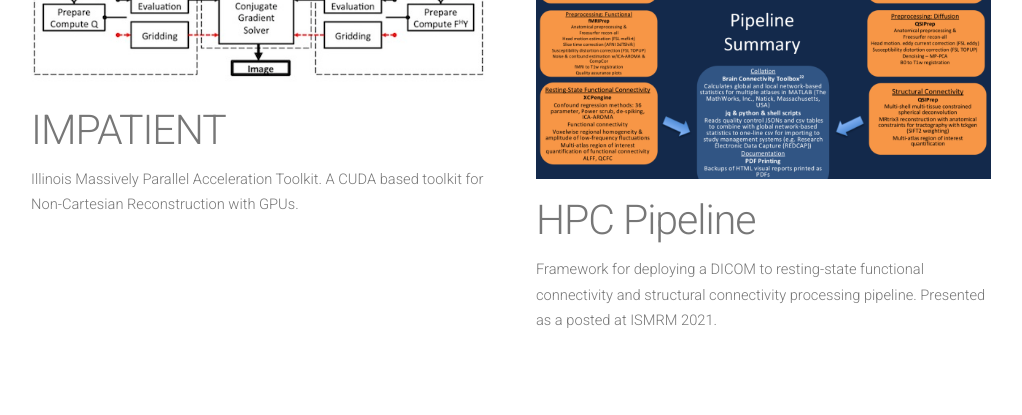
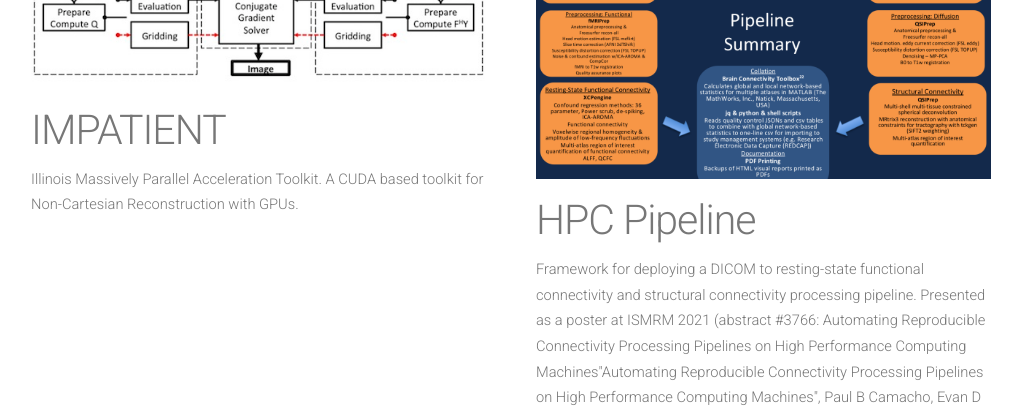
Before and after one commit to pcamach2/mrfil.github.io, a Jekyll site: the page built from index.html, in a window 1280 px wide and 1400 px high, scrolled down 1810 px. Shown: the top 415 px of the window, without its empty margins (129-1151 px from the left). Built offline with Jekyll 4.4.1, drawn with Linux system fonts in a browser that asks for light colours; nearby versions of some CDN libraries; library files that are not in the unit come from our copies; the list of posts is cut into pages by our own code; some of the changed text lies outside the part shown.

Commit message:
Added RecoIL and ISMRM abstract info for Pipeline-HPC
Citation for RecoIL needed?

```diff
--- a/index.html
+++ b/index.html
@@ -68,9 +68,26 @@
 					<header>
 						<h2>HPC Pipeline</h2>
 					</header>
-					<p>Framework for deploying a DICOM to resting-state functional connectivity and structural connectivity processing pipeline. Presented as a posted at ISMRM 2021.</p>
+					<p>Framework for deploying a DICOM to resting-state functional connectivity and structural connectivity processing pipeline. Presented as a poster at ISMRM 2021 (abstract #3766: Automating Reproducible Connectivity Processing Pipelines on High Performance Computing Machines"Automating Reproducible Connectivity Processing Pipelines on High Performance Computing Machines", Paul B Camacho, Evan D Anderson, Hillary Schwarb, Aaron T Anderson, Tracey Wszalek, Brad P SuttonAutomating Reproducible Connectivity Processing Pipelines on High Performance Computing Machines)</p>
 				</section>
 			</div>
 
+			<div class="row">
+				<section class="6u">
+					<a href="{{ site.github.url }}/RecoIL" class="image full"><img src="/assets/images/logo.png" alt=""></a>
+					<header>
+						<h2><a href="{{ site.github.url }}/RecoIL">PowerGrid</a></h2>
+					</header>
+					<p>Tools for prototyping non-Cartesian MR image reconstruction</p>
+				</section>
+		<!--		<section class="6u">
+					<a href="https://github.com/mrfil/lesion-mapper" class="image full"><img src="/assets/images/pic02.png" alt=""></a>
+					<header>
+						<h2><a href="https://github.com/mrfil/lesion-mapper">Lesion Mapper</a></h2>
+					</header>
+					<p>Automated software for mapping T2 white matter hyperintensities. Presented as a poster at ISMRM 2015 in Toronto, Canada.</p>
+				</section>
+			</div>
+		-->
 		</div>
 	</div>
```
